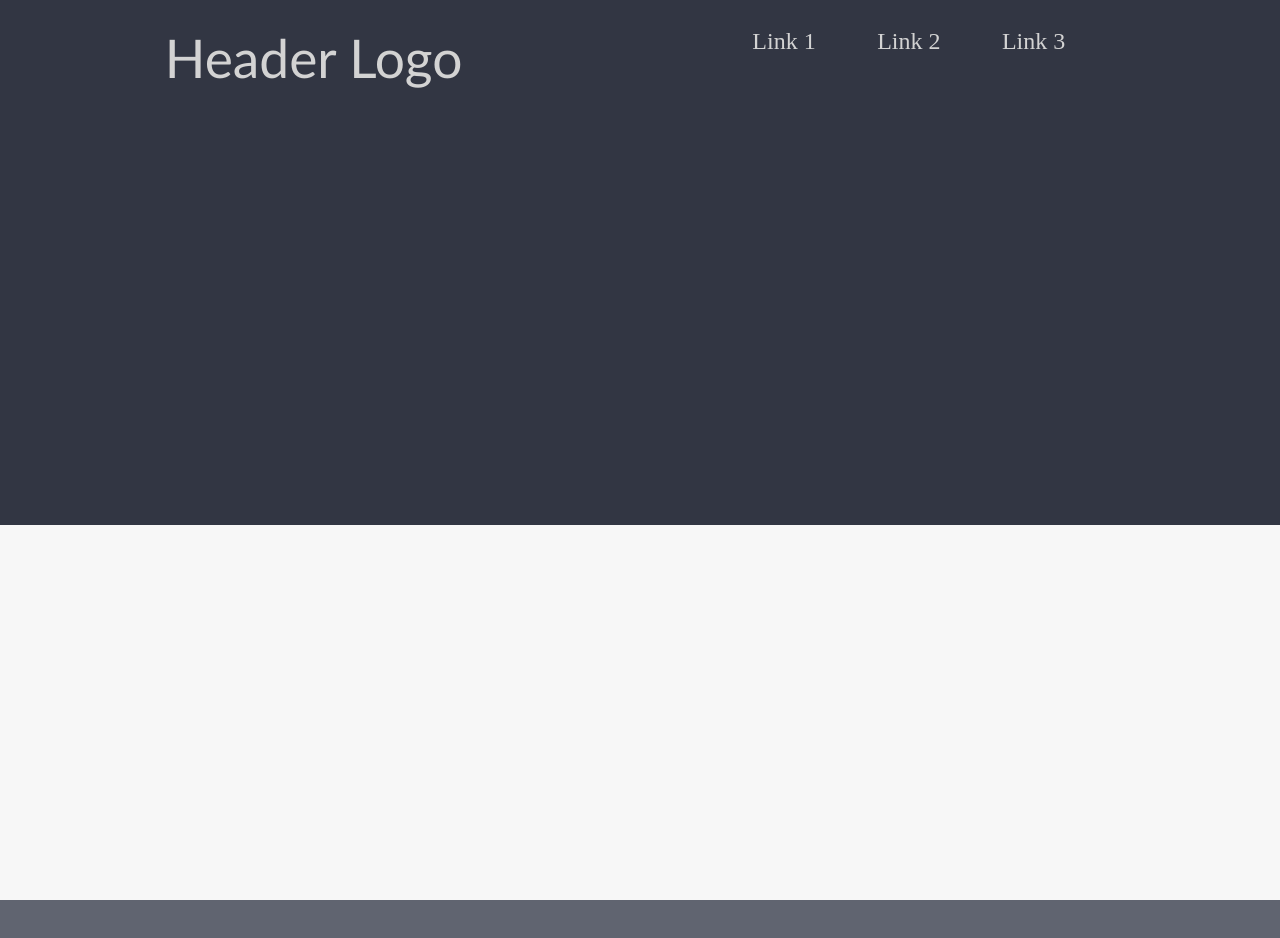
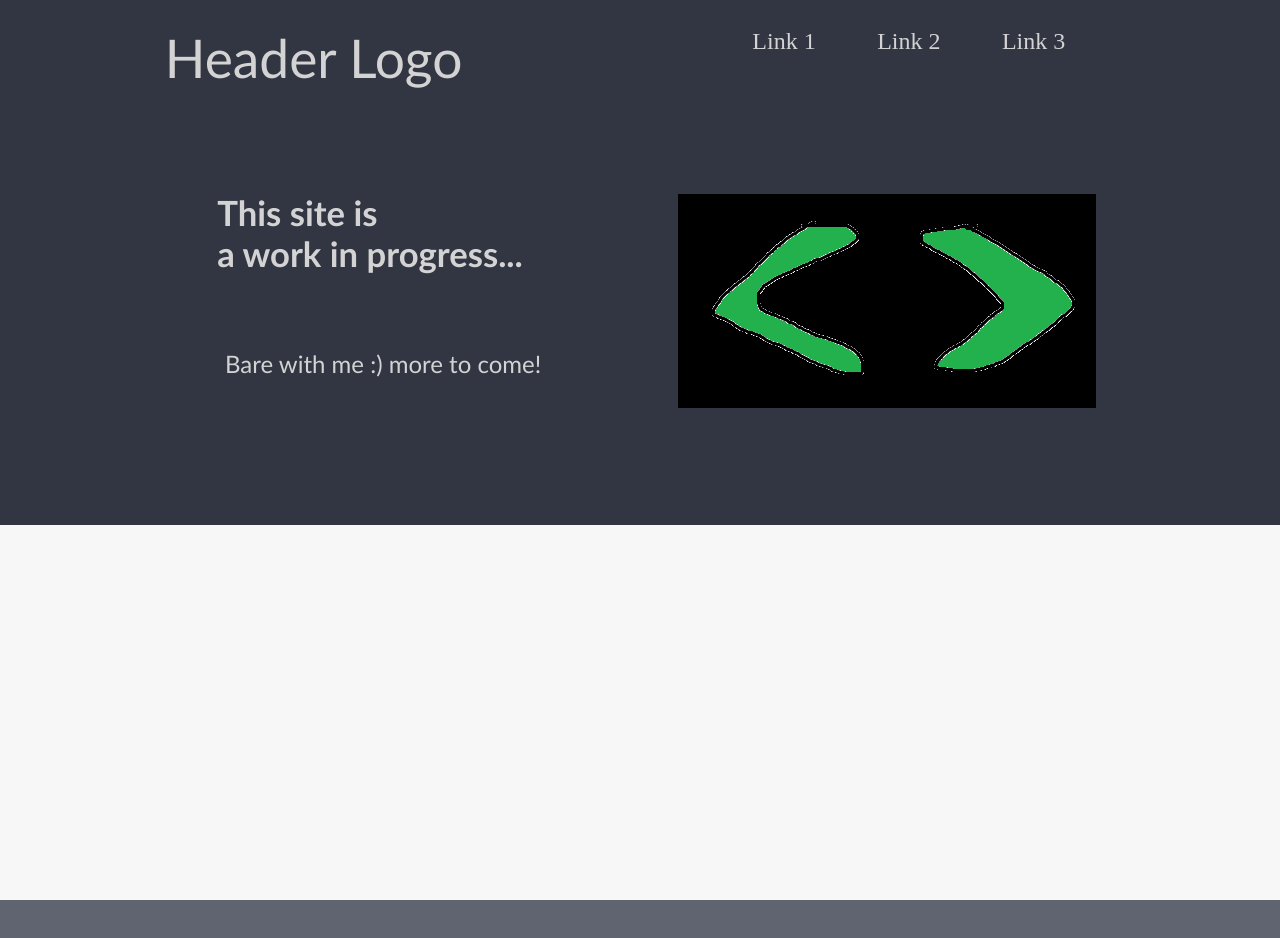
Before and after one commit to cornfrog/landing-page, a plain HTML site: page index.html in a window 1280 px wide. Shown: the top 938 px of the page. Drawn offline with Linux system fonts and the light colour scheme.

Commit message:
header content added. TODO: project section

```diff
--- a/index.html
+++ b/index.html
@@ -22,7 +22,13 @@
                     </div>
                 </div>
                 <div class="header-content">
-
+                    <div class="content">
+                        <h1 id="content-header">This site is<br>a work in progress...</h1>
+                        <span class="content-msg">Bare with me :) more to come!</span>
+                    </div>
+                    <div class="header-img">
+                        <img src="imgs/landing-page-header-img.png" alt="landing-page-header-img">
+                    </div>
                 </div>
             </div>
             <div class="projects-container">
--- a/styles.css
+++ b/styles.css
@@ -32,6 +32,7 @@ body{
 .header-content{
     height: 55%;
     margin-top: 5%;
+    display: flex;
 }
 
 .header-logo{
@@ -80,3 +81,31 @@ body{
 .link-group a:visited{
     color: lightgray;
 }
+
+.content{
+    height: 100%;
+    width: 35%;
+    margin-left: 150px;
+}
+
+.header-img{
+    height: 214px;
+    width: 418px;
+    margin-top: 25px;
+    margin-left: 80px;
+}
+
+#content-header{
+    font-size: 26pt;
+    margin-left: 15%;
+    margin-bottom: 75px;
+    color: lightgray;
+    font-family: 'Gill Sans', 'Gill Sans MT', Calibri, 'Trebuchet MS', sans-serif;
+}
+
+.content-msg{
+    font-size: 18pt;
+    color: lightgray;
+    font-family: 'Gill Sans', 'Gill Sans MT', Calibri, 'Trebuchet MS', sans-serif;
+    margin-left: 75px;
+}
```
Also changed, not shown: imgs/landing-page-header-img.png (added).
